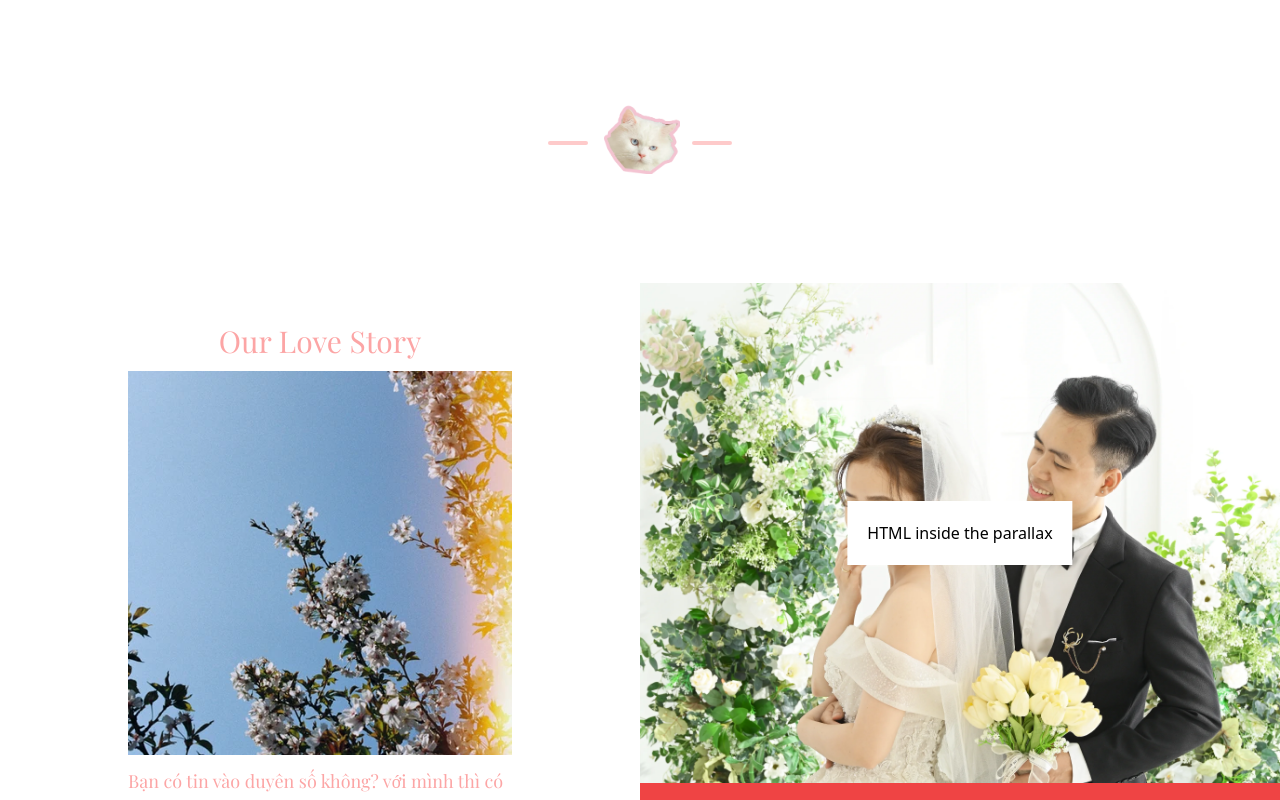
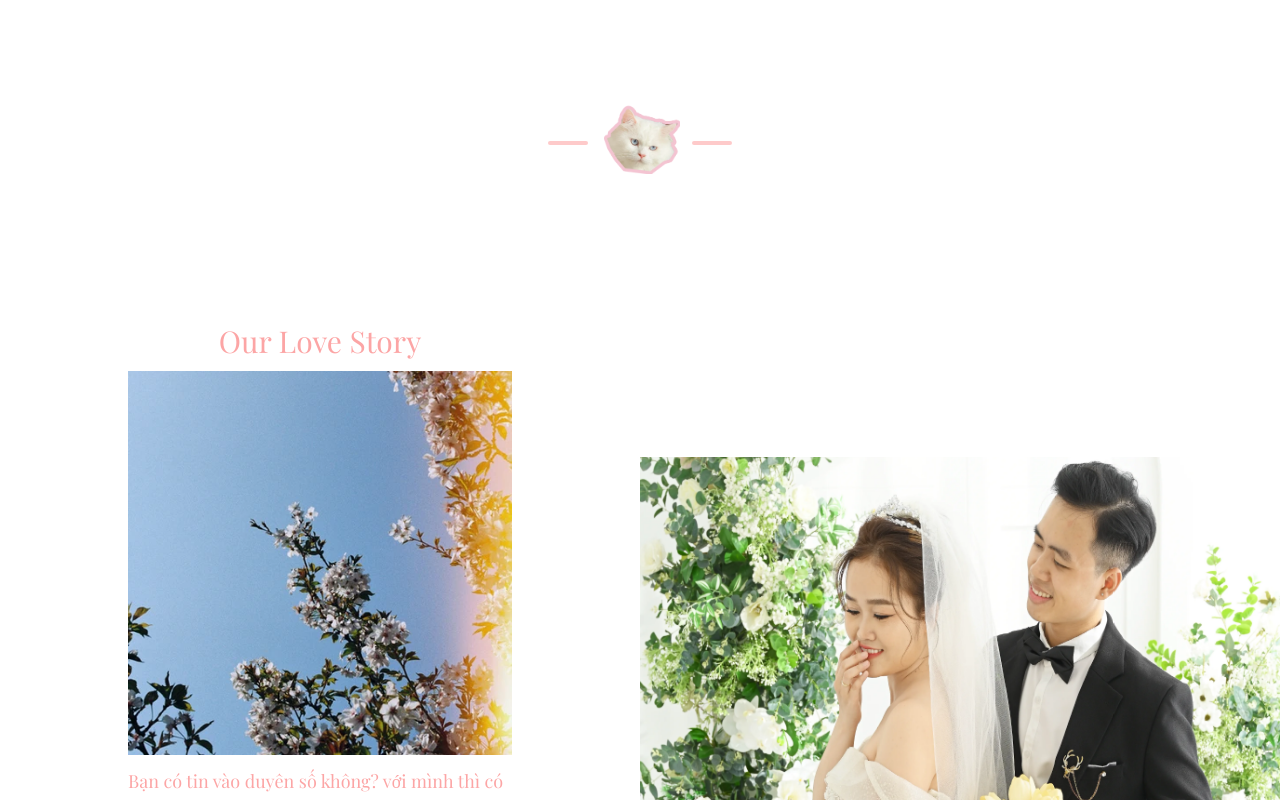
Before and after one commit to nhatphuong97/PhuongThuong-wedding, a React (Create React App) app: page /#/home in a window 1280 px wide. Before the commit this address led to /#/home. Shown: the part 2840-3640 px from the top of the page. Built offline with nearby package versions, Linux system fonts and the light colour scheme; a web font is replaced by a local one.

Commit message:
add style parallax

```diff
--- a/src/FeatureTodo/component/Moment/index.jsx
+++ b/src/FeatureTodo/component/Moment/index.jsx
@@ -39,21 +39,21 @@ function Moment(props) {
             <p></p>
           </div>
         </div>
-        <div className={"m-title bg-red-100"}>
-          <div className="bg-red-500 w-auto h-full">
+        <div className={"m-title"}>
+          <div className=" h-full w-auto flex flex-col justify-center">
             <Parallax
-              strength={400}
+              strength={700}
               bgImage={cadong}
-              bgImageSizes="75% 50%"
+              bgImageSizes="100% 100%"
               className="bg-center"
               // bgImageStyle={{
-              //   height: "350px",
+              //   height: "",
               //   maxWidth: "350px",
-              //   back
+              //   // "background-size": "cover",
               // }}
             >
-              <div style={{ height: 500 }}>
-                <div style={insideStyles}>HTML inside the parallax</div>
+              <div style={{ height: 400 }}>
+                {/* <div style={insideStyles}>HTML inside the parallax</div> */}
               </div>
             </Parallax>
           </div>
```
